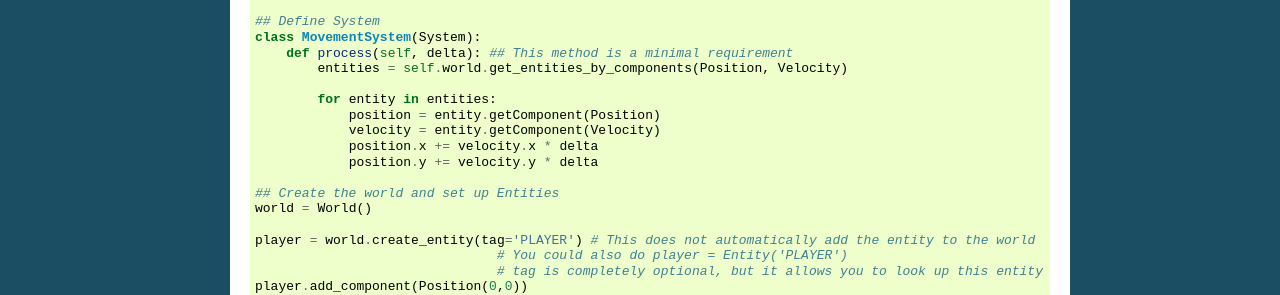
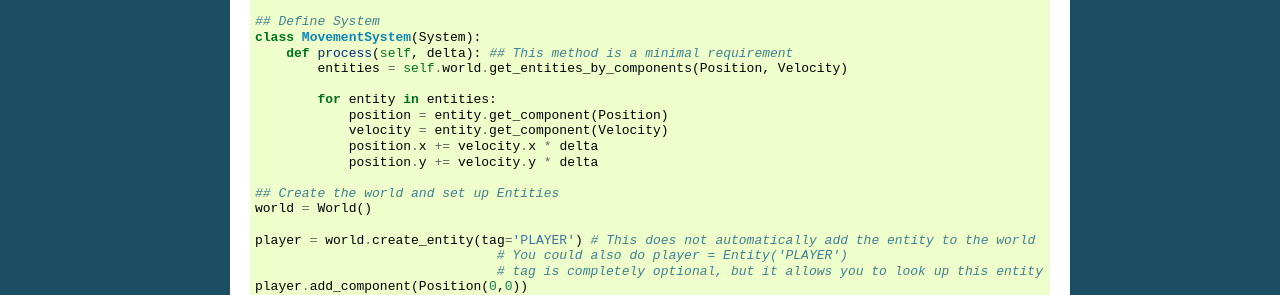
Before and after one commit to timothyhahn/rui, a Sphinx documentation site: the page built from docs/usage.rst, in a window 1280 px wide. Shown: the part 302-597 px from the top of the page. Built offline with Sphinx 7.4.7, drawn with Linux system fonts in a browser that asks for light colours.

Commit message:
Fixed typo in docs usage

```diff
--- a/docs/usage.rst
+++ b/docs/usage.rst
@@ -23,8 +23,8 @@ Usage
             entities = self.world.get_entities_by_components(Position, Velocity)
 
             for entity in entities:
-                position = entity.getComponent(Position)
-                velocity = entity.getComponent(Velocity)
+                position = entity.get_component(Position)
+                velocity = entity.get_component(Velocity)
                 position.x += velocity.x * delta
                 position.y += velocity.y * delta
 
```
